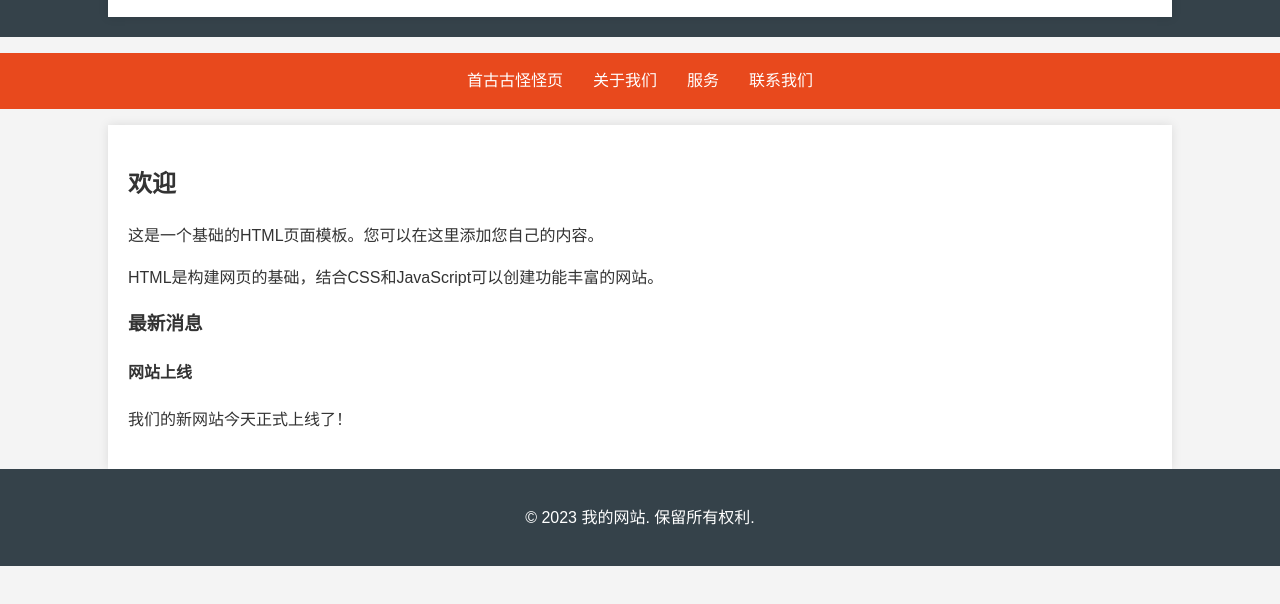
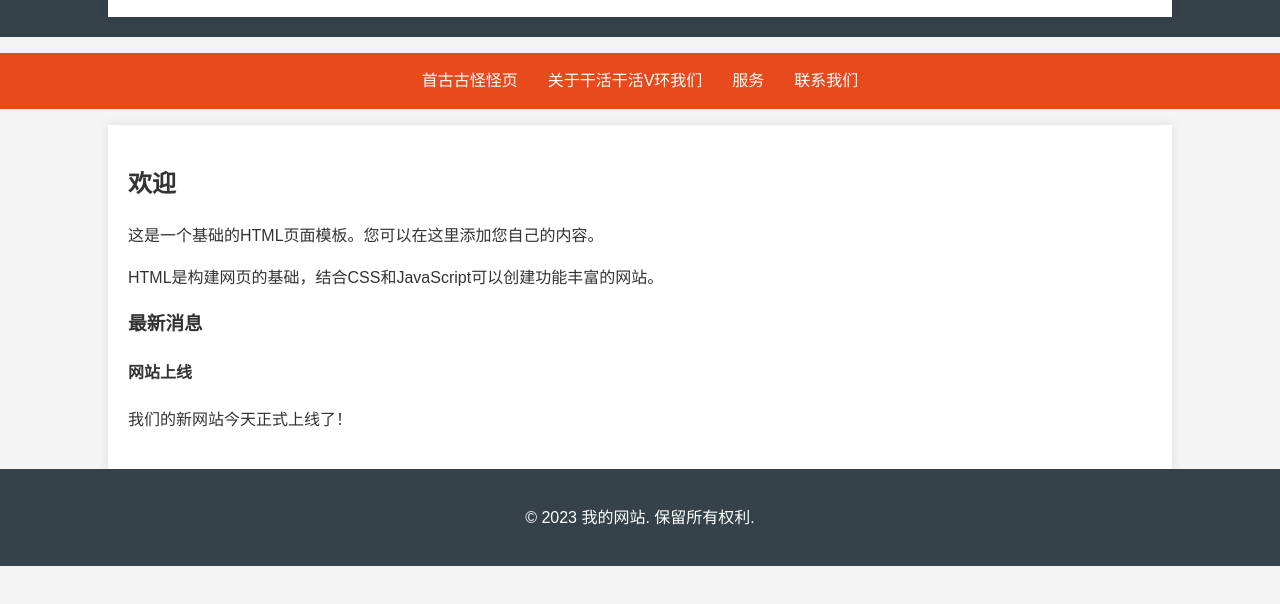
Before and after one commit to wnjhamt/wnjhamt.github.io, a plain HTML site: page index.html in a window 1280 px wide. Shown: the part 94-698 px from the top of the page. Drawn offline with Linux system fonts and the light colour scheme.

Commit message:
更新 index.html

```diff
--- a/index.html
+++ b/index.html
@@ -65,7 +65,7 @@
     <nav>
         <ul>
             <li><a href="#">首古古怪怪页</a></li>
-            <li><a href="#">关于我们</a></li>
+            <li><a href="#">关于干活干活V环我们</a></li>
             <li><a href="#">服务</a></li>
             <li><a href="#">联系我们</a></li>
         </ul>
```
